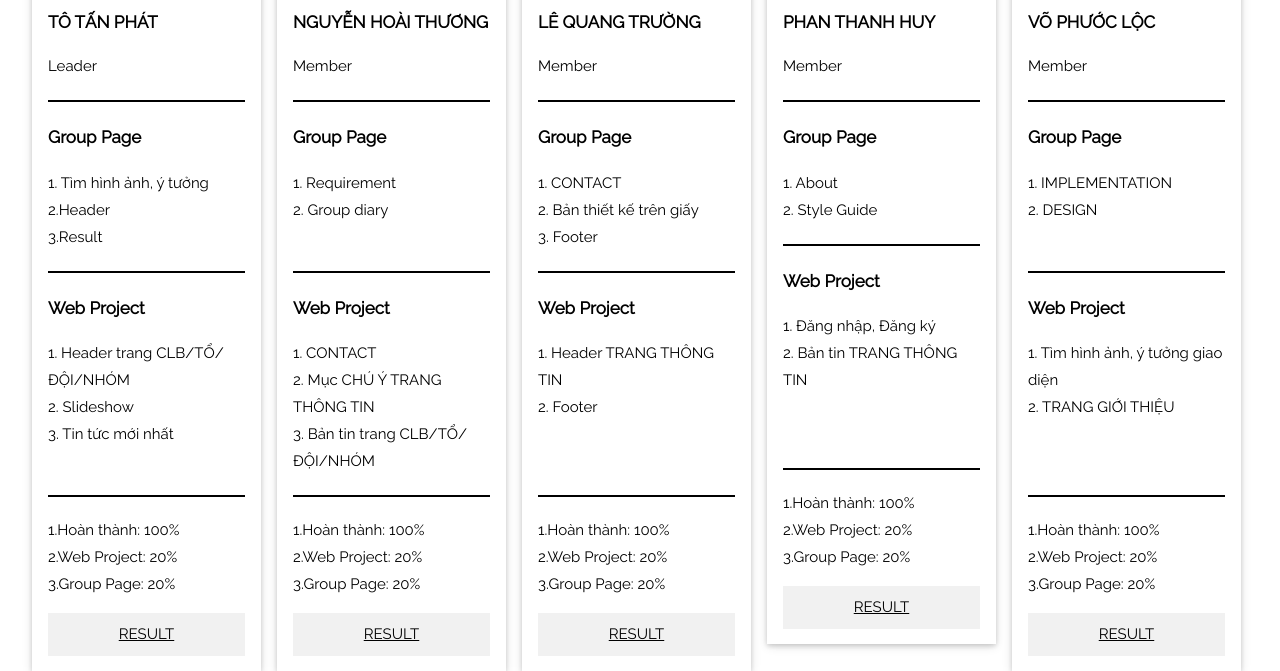
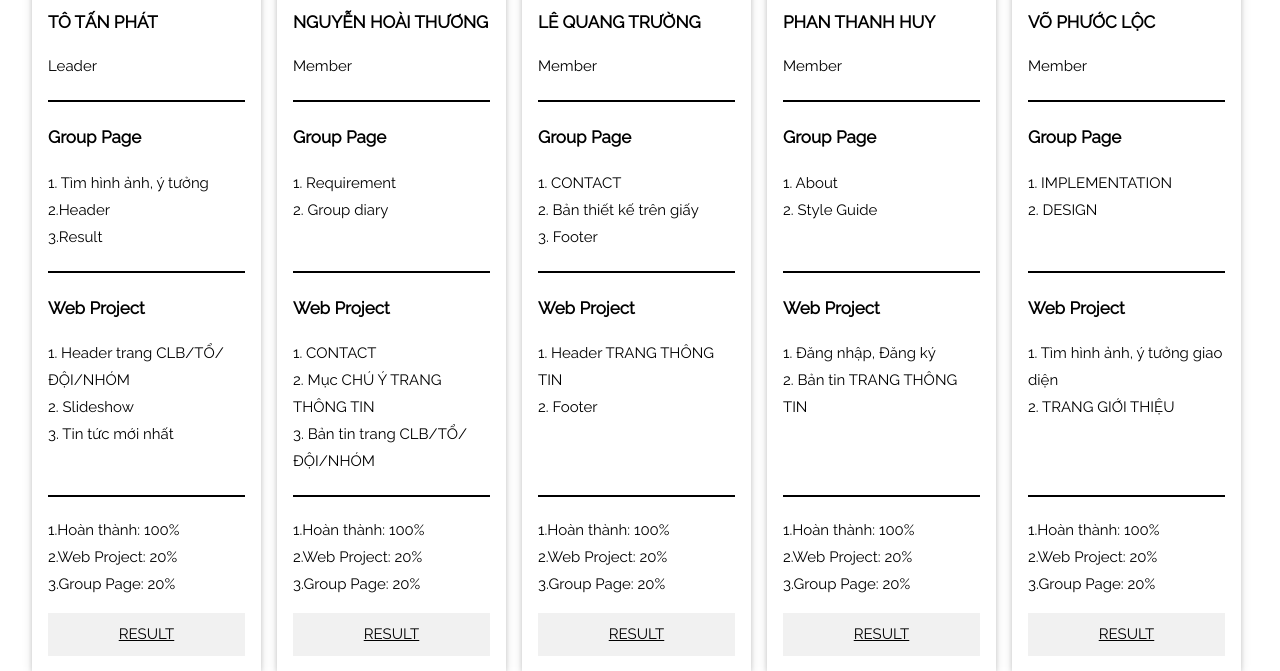
Before and after one commit to phattomp4/hci2019group16, a plain HTML site: page result.html in a window 1280 px wide. Shown: the part 270-941 px from the top of the page. Drawn offline with nearby package versions, Linux system fonts and the light colour scheme.

Commit message:
Add files via upload

```diff
--- a/result.html
+++ b/result.html
@@ -301,7 +301,7 @@
             <div class="custom-hr"></div>
             <p style="font-size:17px;"><strong>Group Page</strong></p>
             <p>1. About<br>
-               2. Style Guide
+               2. Style Guide<br>
               <br>
             </p>
             <div class="custom-hr"></div>
```
